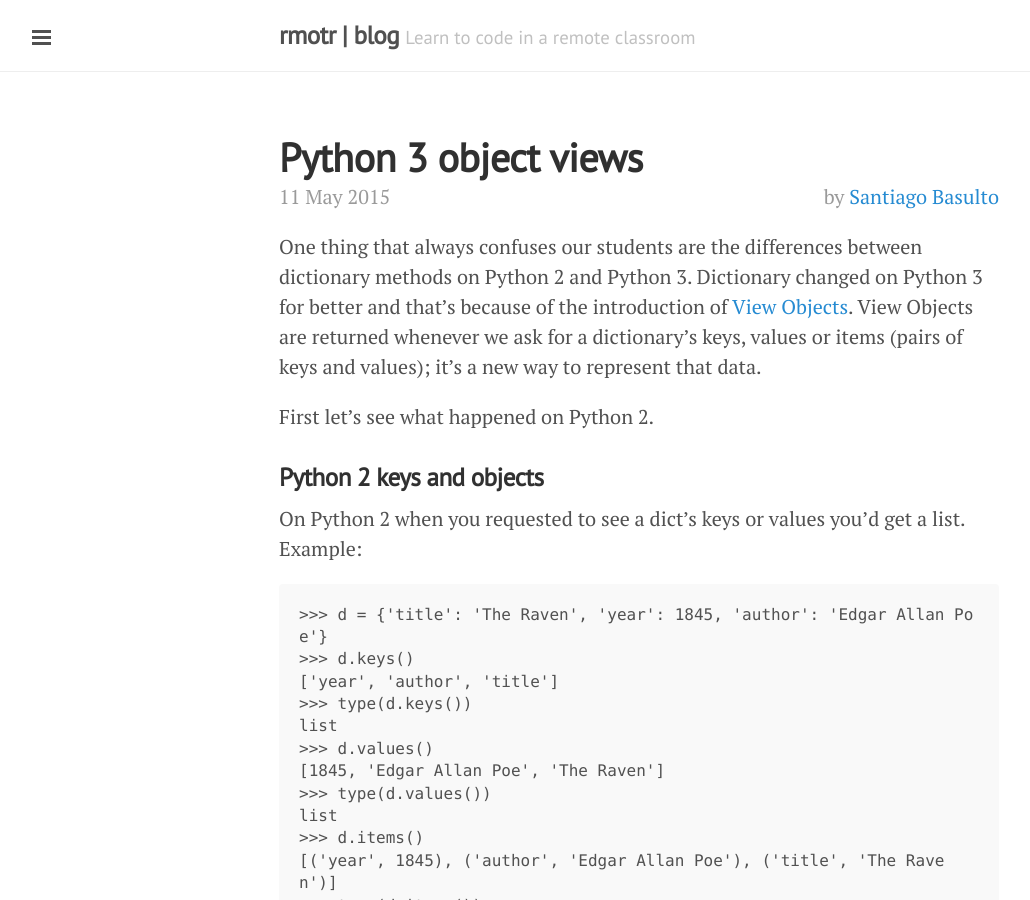
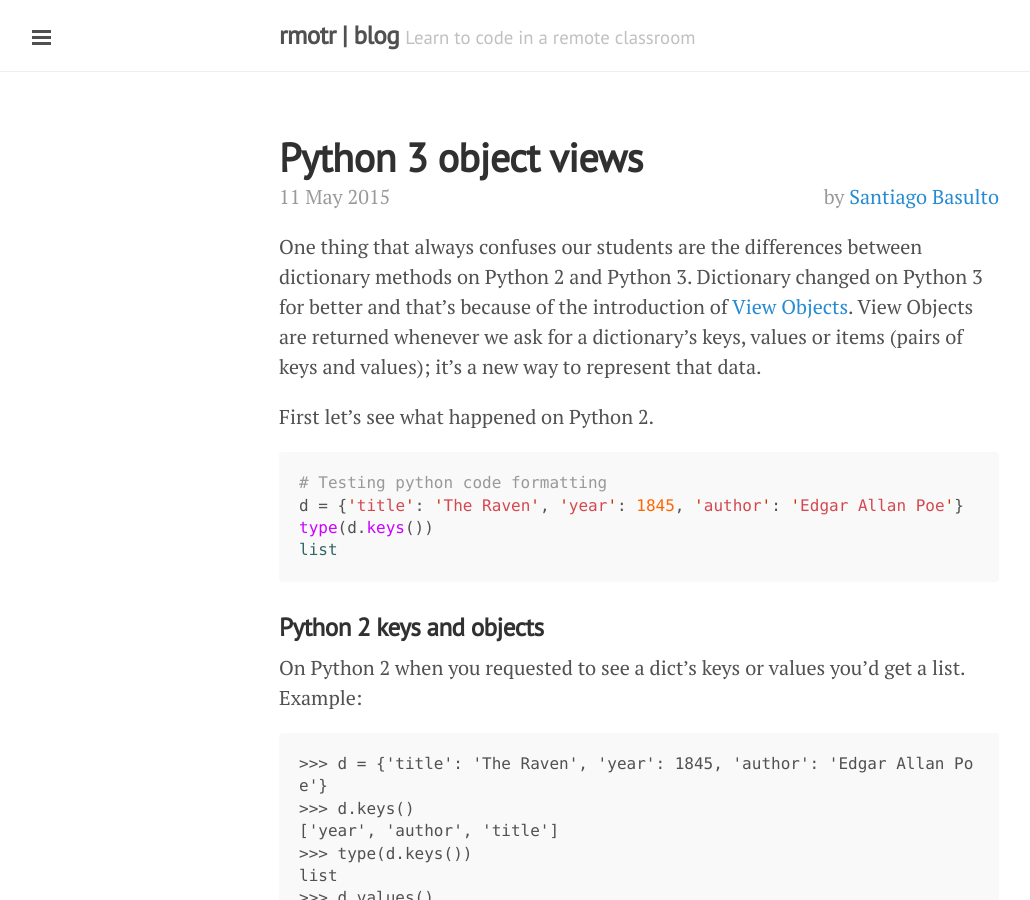
Before and after one commit to mcne65/rmotr.github.io, a Jekyll site: the page built from _posts/2015-05-11-python-3-dictionary-view-objects.md, in a window 1280 px wide and 900 px high. Shown: the whole window, without its empty margins (1-1031 px from the left). Built offline with Jekyll 4.4.1, drawn with Linux system fonts in a browser that asks for light colours; Markdown is read by kramdown in place of the engine named in the settings.

Commit message:
Testing python code formatting

````diff
--- a/_posts/2015-05-11-python-3-dictionary-view-objects.md
+++ b/_posts/2015-05-11-python-3-dictionary-view-objects.md
@@ -12,6 +12,13 @@
 One thing that always confuses our students are the differences between dictionary methods on Python 2 and Python 3. Dictionary changed on Python 3 for better and that's because of the introduction of [View Objects](https://docs.python.org/3/library/stdtypes.html#dictionary-view-objects). View Objects are returned whenever we ask for a dictionary's keys, values or items (pairs of keys and values); it's a new way to represent that data.
 
 First let's see what happened on Python 2.
+
+```python
+# Testing python code formatting
+d = {'title': 'The Raven', 'year': 1845, 'author': 'Edgar Allan Poe'}
+type(d.keys())
+list
+```
 
 ### Python 2 keys and objects
 
````
